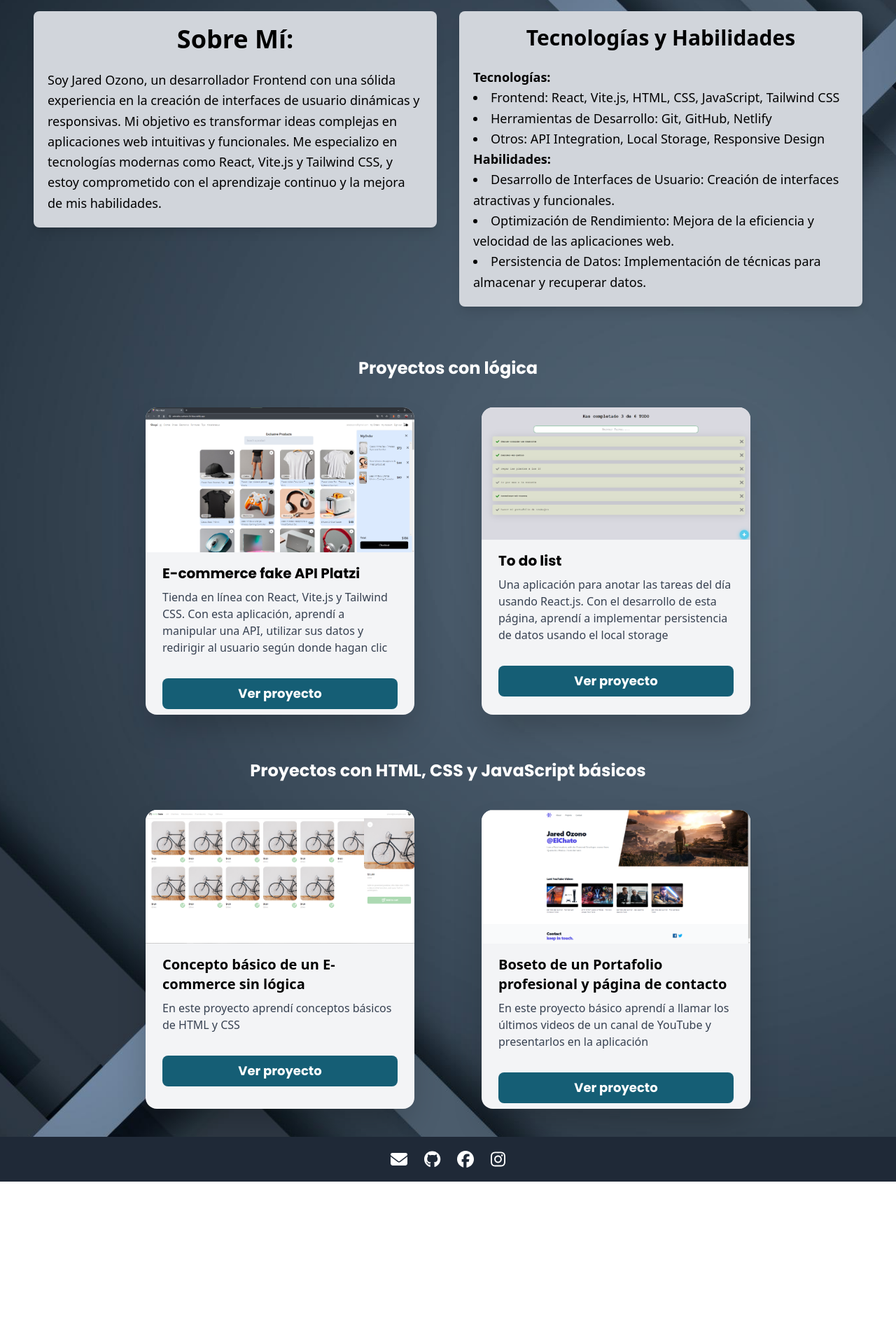
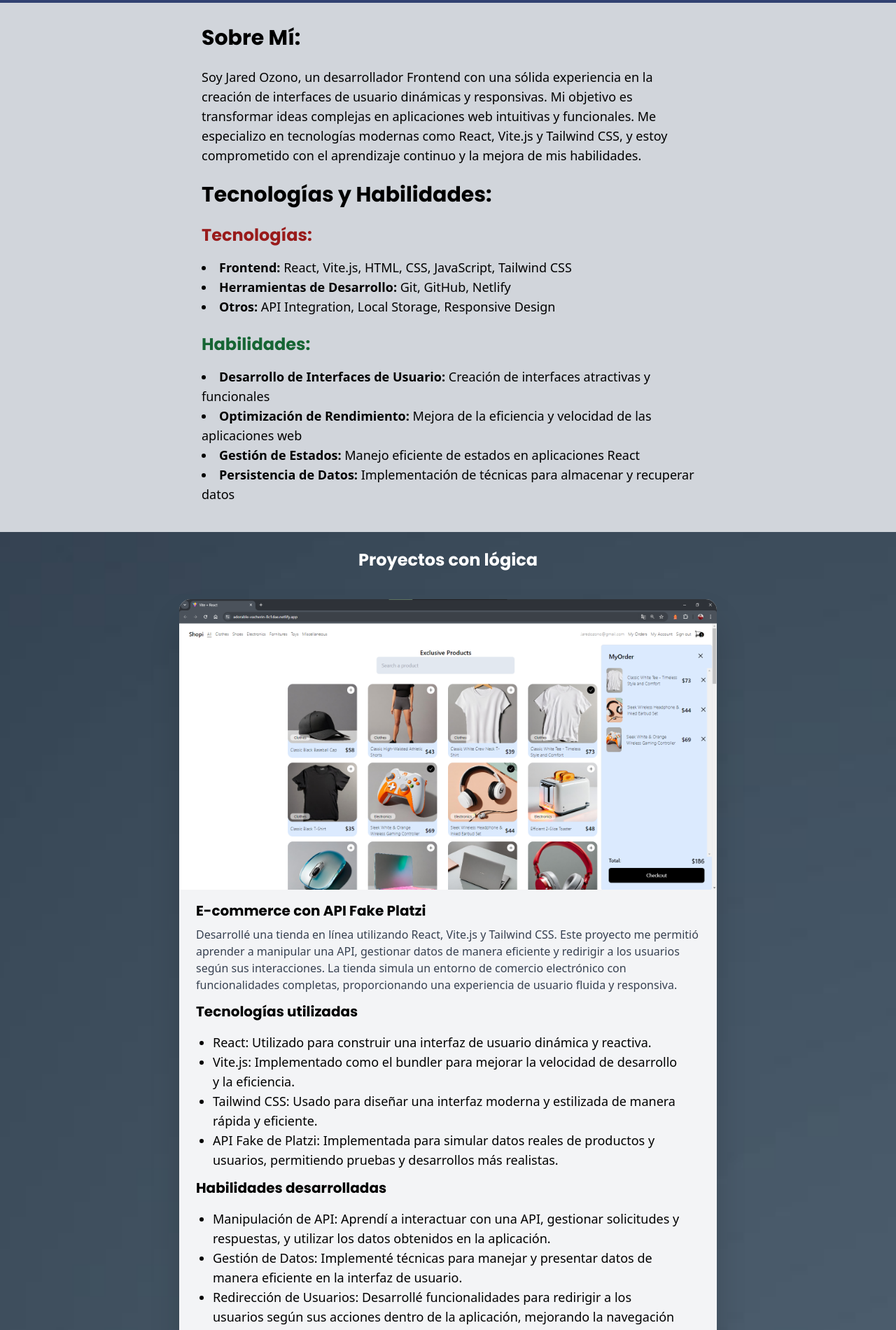
Before and after one commit to chatojared06/Portafolio-Proyectos, a React (Vite) app: page / in a window 1280 px wide. Shown: the part 200-2100 px from the top of the page at 70% size. Before the commit the page ends 1888 px from the top, so only its background shows below. Built offline with nearby package versions, Linux system fonts and the light colour scheme.

Commit message:
reacomode el navbar y sobre mi y le cambie el estilo a los proyectos

```diff
--- a/src/Components/SobreMi/index.jsx
+++ b/src/Components/SobreMi/index.jsx
@@ -2,29 +2,29 @@ import React from 'react';
 
 const SobreMi = () => {
   return (
-    <div className="flex flex-col md:flex-row items-start justify-center my-12 space-y-8 md:space-y-0 md:space-x-8 px-4">
-      <div className="bg-gray-300 rounded-lg shadow-lg p-5 max-w-xl w-full">
-        <h2 className="text-4xl font-bold mb-6 text-center">Sobre Mí:</h2>
-        <p className="text-lg leading-relaxed">
+    <div className='bg-cover bg-gray-300 h-auto p-4 flex flex-col items-center'>
+      <div className='w-full max-w-screen-lg'>
+        <h2 className="text-gray font-poppins text-3xl mt-4 mx-6 sm:mx-40 ">Sobre Mí:</h2>
+        <p className='mt-6 mx-6 sm:mx-40 text-lg '>
           Soy Jared Ozono, un desarrollador Frontend con una sólida experiencia en la creación de interfaces de usuario dinámicas y responsivas. Mi objetivo es transformar ideas complejas en aplicaciones web intuitivas y funcionales. Me especializo en tecnologías modernas como React, Vite.js y Tailwind CSS, y estoy comprometido con el aprendizaje continuo y la mejora de mis habilidades.
         </p>
       </div>
-      <div className="bg-gray-300 rounded-lg shadow-lg p-5 max-w-xl w-full">
-        <h2 className="text-3xl font-bold mb-6 text-center">Tecnologías y Habilidades</h2>
-        <p className="text-lg leading-relaxed">
-          <strong>Tecnologías:</strong>
-          <ul className="list-disc list-inside">
-            <li>Frontend: React, Vite.js, HTML, CSS, JavaScript, Tailwind CSS</li>
-            <li>Herramientas de Desarrollo: Git, GitHub, Netlify</li>
-            <li>Otros: API Integration, Local Storage, Responsive Design</li>
-          </ul>
-          <strong>Habilidades:</strong>
-          <ul className="list-disc list-inside">
-            <li>Desarrollo de Interfaces de Usuario: Creación de interfaces atractivas y funcionales.</li>
-            <li>Optimización de Rendimiento: Mejora de la eficiencia y velocidad de las aplicaciones web.</li>
-            <li>Persistencia de Datos: Implementación de técnicas para almacenar y recuperar datos.</li>
-          </ul>
-        </p>
+      <div className='w-full max-w-screen-lg'>
+        <h2 className='text-gray font-poppins text-3xl mt-6 mx-6 sm:mx-40 '>Tecnologías y Habilidades:</h2>
+        <h3 className='text-red-800 font-poppins text-2xl mt-6 mx-6 sm:mx-40 '>Tecnologías:</h3>
+        <ul className='text-lg mt-4 mx-6 sm:mx-40 list-disc list-inside '>
+          <li><strong>Frontend:</strong> React, Vite.js, HTML, CSS, JavaScript, Tailwind CSS</li>
+          <li><strong>Herramientas de Desarrollo:</strong> Git, GitHub, Netlify</li>
+          <li><strong>Otros:</strong> API Integration, Local Storage, Responsive Design</li>
+        </ul>
+
+        <h3 className='text-green-800 font-poppins text-2xl mt-6 mx-6 sm:mx-40 '>Habilidades:</h3>
+        <ul className='text-lg mt-4 mb-6 mx-6 sm:mx-40 list-disc list-inside '>
+          <li><strong>Desarrollo de Interfaces de Usuario:</strong> Creación de interfaces atractivas y funcionales</li>
+          <li><strong>Optimización de Rendimiento:</strong> Mejora de la eficiencia y velocidad de las aplicaciones web</li>
+          <li><strong>Gestión de Estados:</strong> Manejo eficiente de estados en aplicaciones React</li>
+          <li><strong>Persistencia de Datos:</strong> Implementación de técnicas para almacenar y recuperar datos</li>
+        </ul>
       </div>
     </div>
   );
--- a/src/Components/body/index.jsx
+++ b/src/Components/body/index.jsx
@@ -1,49 +1,99 @@
-import React from "react"
+import React from "react";
 
 const projects = [
   {
-        title: 'E-commerce fake API Platzi',
-        description: 'Tienda en línea con React, Vite.js y Tailwind CSS. Con esta aplicación, aprendí a manipular una API, utilizar sus datos y redirigir al usuario según donde hagan clic',
+    title: 'E-commerce con API Fake Platzi',
+    description: 'Desarrollé una tienda en línea utilizando React, Vite.js y Tailwind CSS. Este proyecto me permitió aprender a manipular una API, gestionar datos de manera eficiente y redirigir a los usuarios según sus interacciones. La tienda simula un entorno de comercio electrónico con funcionalidades completas, proporcionando una experiencia de usuario fluida y responsiva.',
+    tecnologiasUtilizadas: [
+      'React: Utilizado para construir una interfaz de usuario dinámica y reactiva.',
+      'Vite.js: Implementado como el bundler para mejorar la velocidad de desarrollo y la eficiencia.',
+      'Tailwind CSS: Usado para diseñar una interfaz moderna y estilizada de manera rápida y eficiente.',
+      'API Fake de Platzi: Implementada para simular datos reales de productos y usuarios, permitiendo pruebas y desarrollos más realistas.',
+    ],
+    habilidadesDesarrolladas: [
+      'Manipulación de API: Aprendí a interactuar con una API, gestionar solicitudes y respuestas, y utilizar los datos obtenidos en la aplicación.',
+      'Gestión de Datos: Implementé técnicas para manejar y presentar datos de manera eficiente en la interfaz de usuario.',
+      'Redirección de Usuarios: Desarrollé funcionalidades para redirigir a los usuarios según sus acciones dentro de la aplicación, mejorando la navegación y experiencia del usuario.',
+    ],
     image: '/image/E-commerce.png',
     link: 'https://adorable-vacherin-8c1dae.netlify.app/',
   },
   {
     title: 'To do list',
-        description: 'Una aplicación para anotar las tareas del día usando React.js. Con el desarrollo de esta página, aprendí a implementar persistencia de datos usando el local storage',
+    description: 'Desarrollé una aplicación de lista de tareas utilizando React.js. Este proyecto me permitió aprender a implementar la persistencia de datos usando el almacenamiento local (local storage), asegurando que las tareas del usuario se mantengan guardadas incluso después de cerrar la aplicación. La interfaz es intuitiva y fácil de usar, permitiendo a los usuarios agregar, editar y eliminar tareas de manera eficiente.',
+    tecnologiasUtilizadas: [
+      'React: Utilizado para crear una interfaz de usuario dinámica y reactiva.',
+      'CSS: Usado para diseñar una interfaz limpia y moderna, asegurando una buena experiencia de usuario.',
+      'Local Storage: Implementado para mantener la persistencia de datos, guardando las tareas del usuario en el navegador.',
+    ],
+    habilidadesDesarrolladas: [
+      'Gestión de Estados en React: Aprendí a manejar estados en React para actualizar y renderizar la lista de tareas en tiempo real.',
+      'Persistencia de Datos: Implementé técnicas para almacenar y recuperar datos del local storage, asegurando que las tareas del usuario se guarden y se recuperen correctamente.',
+      'Optimización de Rendimiento: Mejoré la eficiencia de la aplicación, asegurando una carga rápida y una experiencia de usuario fluida.',
+    ],
     image: '/image/To-do-list.png',
     link: 'https://chatojared06.github.io/TodoMachine/',
   },
-]
+];
 
 const projects2 = [
   {
     title: 'Concepto básico de un E-commerce sin lógica',
-        description: 'En este proyecto aprendí conceptos básicos de HTML y CSS',
+    description: 'Desarrollé un sitio web de comercio electrónico básico para aprender y practicar los conceptos fundamentales de HTML y CSS. Este proyecto me permitió comprender la estructura básica de un sitio web y cómo estilizarlo utilizando CSS. Aunque no incluye lógica de backend ni interacciones avanzadas, el diseño es responsivo y ofrece una buena base para proyectos más complejos en el futuro.',
+    tecnologiasUtilizadas: [
+      'HTML: Utilizado para crear la estructura del sitio web.',
+      'CSS: Usado para diseñar y estilizar la interfaz, asegurando un diseño atractivo y responsivo.',
+    ],
+    habilidadesDesarrolladas: [
+      'Maquetación con HTML: Aprendí a estructurar correctamente un sitio web utilizando etiquetas semánticas de HTML.',
+      'Estilización con CSS: Implementé estilos para mejorar la apariencia del sitio, incluyendo el uso de flexbox y grid para crear un diseño responsivo.',
+      'Diseño Responsivo: Aseguré que el sitio web se vea bien en diferentes dispositivos y tamaños de pantalla.',
+    ],
     image: '/image/ecommerce-boseto.png',
     link: 'https://chatojared06.github.io/curso-frontend-developer-JavaScript-practico/',
   },
   {
     title: 'Boseto de un Portafolio profesional y página de contacto',
     description: 'En este proyecto básico aprendí a llamar los últimos videos de un canal de YouTube y presentarlos en la aplicación',
+    tecnologiasUtilizadas: [
+      'HTML: Utilizado para estructurar las páginas del portafolio.',
+      'CSS: Usado para estilizar y diseñar la interfaz, asegurando una apariencia profesional.',
+      'JavaScript: Implementado para integrar la API de YouTube y manejar la presentación dinámica de los videos.',
+      'API de YouTube: Usada para obtener y mostrar los últimos videos de un canal específico.',
+    ],
+    habilidadesDesarrolladas: [
+      'Integración de API: Aprendí a interactuar con la API de YouTube, gestionar solicitudes y respuestas, y mostrar los datos obtenidos en la página web.',
+      'Diseño de Interfaz: Mejoré mis habilidades en el diseño de interfaces, creando una presentación atractiva y funcional para el portafolio y la página de contacto.',
+      'JavaScript Básico: Utilicé JavaScript para manejar la lógica necesaria para obtener y presentar los videos de YouTube dinámicamente.',
+    ],
     image: '/image/jedi.png',
     link: 'https://chatojared06.github.io/async-landing/',
   },
-]
+];
 
 const Body = () => {
-return(
-    <div className="flex flex-col">
+  return (
+    <div className="flex flex-col items-center">
       <div className="justify-center mt-6">
         <p className="text-white text-center text-2xl font-poppins"> Proyectos con lógica </p>
       </div>
 
-            <div className="flex flex-wrap justify-center sm:grid-cols-2 md:grid-cols-3 gap-24 px-4 py-10">
+      <div className="flex flex-col items-center gap-12 px-4 py-10">
         {projects.map((project, index) => (
-                <div key={index} className="max-w-sm rounded-2xl overflow-hidden shadow-2xl bg-gray-100" >
-                <img className="w-full" src={project.image} alt={project.title} />
+          <div key={index} className="w-full sm:max-w-2xl lg:max-w-3xl mx-10">
+            <div className="h-full rounded-2xl overflow-hidden shadow-2xl bg-gray-100">
+              <img className="w-full object-cover h-auto" src={project.image} alt={project.title} />
               <div className="px-6 py-4">
                 <div className="font-bold text-xl mb-2 font-poppins">{project.title}</div>
                 <p className="text-gray-700 text-base"> {project.description} </p>
+                <div className="font-bold text-xl mt-3 mb-2 font-poppins">Tecnologías utilizadas</div>
+                <ul className='text-lg mt-4 mx-6 list-disc '>
+                  {project.tecnologiasUtilizadas.map((tech, techIndex) => tech && <li key={techIndex}>{tech}</li>)}
+                </ul>
+                <div className="font-bold text-xl mt-3 mb-2 font-poppins">Habilidades desarrolladas</div>
+                <ul className='text-lg mt-4 mx-6 list-disc '>
+                  {project.habilidadesDesarrolladas.map((skill, skillIndex) => skill && <li key={skillIndex}>{skill}</li>)}
+                </ul>
               </div>
               <div className="px-6 pt-4 pb-2">
                 <a
@@ -56,20 +106,30 @@ return(
                 </a>
               </div>
             </div>
+          </div>
         ))}
       </div>
 
-        <div className="justify-center mt-6 ">
-        <p className="text-white text-center text-2xl font-poppins"> Proyectos con HTML, CSS y JavaScript básicos </p>
+      <div className="justify-center mt-6">
+        <p className="text-white text-center text-3xl font-poppins"> Proyectos con HTML, CSS y JavaScript básicos </p>
       </div>
 
-            <div className="flex flex-wrap justify-center sm:grid-cols-2 md:grid-cols-3 gap-24 px-4 py-10">
+      <div className="flex flex-col items-center gap-12 px-4 py-10">
         {projects2.map((project, index) => (
-                <div key={index} className="max-w-sm rounded-2xl overflow-hidden shadow-2xl bg-gray-100" >
-                <img className="w-full" src={project.image} alt={project.title} />
+          <div key={index} className="w-full sm:max-w-2xl lg:max-w-3xl mx-10">
+            <div className="h-full rounded-2xl overflow-hidden shadow-2xl bg-gray-100">
+              <img className="w-full object-cover h-auto" src={project.image} alt={project.title} />
               <div className="px-6 py-4">
-                <div className="font-bold text-xl mb-2">{project.title}</div>
+                <div className="font-bold text-xl mb-2 font-poppins">{project.title}</div>
                 <p className="text-gray-700 text-base"> {project.description} </p>
+                <div className="font-bold text-xl mt-3 mb-2 font-poppins">Tecnologías utilizadas</div>
+                <ul className='text-lg mt-4 mx-6 list-disc '>
+                  {project.tecnologiasUtilizadas.map((tech, techIndex) => tech && <li key={techIndex}>{tech}</li>)}
+                </ul>
+                <div className="font-bold text-xl mt-3 mb-2 font-poppins">Habilidades desarrolladas</div>
+                <ul className='text-lg mt-4 mx-6 list-disc '>
+                  {project.habilidadesDesarrolladas.map((skill, skillIndex) => skill && <li key={skillIndex}>{skill}</li>)}
+                </ul>
               </div>
               <div className="px-6 pt-4 pb-2">
                 <a
@@ -82,10 +142,11 @@ return(
                 </a>
               </div>
             </div>
+          </div>
         ))}
       </div>
     </div>
-)
-}
+  );
+};
 
-export default Body
+export default Body;
```
Also changed, not shown: src/Components/navbar/index.jsx (+6 -3 lines), public/Logopng.png (added). Lines whose indentation alone changed are shown as unchanged.
